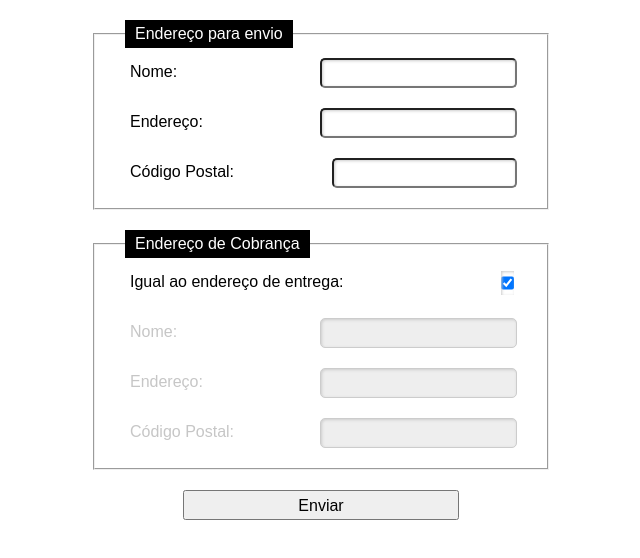
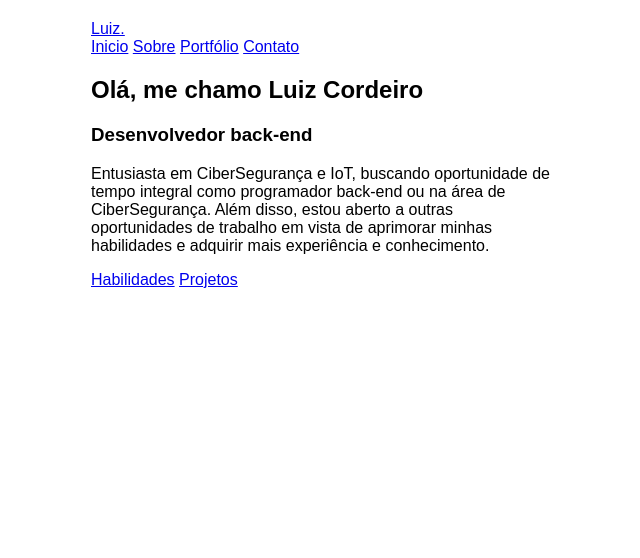
Before and after one commit to LuizOtr/portfolio, a plain HTML site: page index.html in a window 1280 px wide. Shown: the whole page, without its empty margins (319-959 px from the left). Drawn offline with Linux system fonts and the light colour scheme.

Commit message:
Update index.html
Adicionando página inicial no projeto, ainda incompleto, amanhã tento terminar

```diff
--- a/index.html
+++ b/index.html
@@ -1,52 +1,34 @@
 <!DOCTYPE html>
 <html lang="pt-br">
-  <head>
+<head>
     <meta charset="UTF-8">
-    <meta http-equiv="X-UA-Compatible" content="IE=edge">
     <meta name="viewport" content="width=device-width, initial-scale=1.0">
+    <title>Portfólio</title>
     <link rel="stylesheet" href="style.css">
-    <script src="script.js" defer></script>
-    <title>Formulario básico</title>
-  </head>
-  <body>
-    <form>
-      <fieldset id="shipping">
-        <legend>Endereço para envio</legend>
-        <div>
-          <label for="name1">Nome: </label>
-          <input id="name1" name="name1" type="text" required>
+</head>
+<body>
+    <header class="header">
+        <a href="#" class="logo">Luiz.</a>
+
+        <nav class="navbar">
+            <a href="#" class="active">Inicio</a>
+            <a href="#">Sobre</a>
+            <a href="#">Portfólio</a>
+            <a href="#">Contato</a>
+        </nav>
+    </header>
+
+    <section class="Inicio">
+        <div class="Inicio-content">
+            <h1>Olá, me chamo Luiz Cordeiro</h1>
+            <h3>Desenvolvedor back-end</h3>
+            <p>Entusiasta em CiberSegurança e IoT,
+                buscando oportunidade de tempo integral como programador back-end ou na área de CiberSegurança. Além disso, estou aberto a outras oportunidades de trabalho em vista de aprimorar minhas habilidades e adquirir mais experiência e conhecimento.</p>
+            <div class="btn-box">
+                    <a href="#">Habilidades</a>
+                    <a href="#">Projetos</a>
+            </div>
         </div>
-        <div>
-          <label for="address1">Endereço: </label>
-          <input id="address1" name="address1" type="text" required>
-        </div>
-        <div>
-          <label for="pcode1">Código Postal: </label>
-          <input id="pcode1" name="pcode1" type="number" required>
-        </div>
-      </fieldset>
-      <fieldset id="billing">
-        <legend>Endereço de Cobrança</legend>
-        <div>
-          <label for="billing-checkbox">Igual ao endereço de entrega:</label>
-          <input type="checkbox" id="billing-checkbox" checked>
-        </div>
-        <div>
-          <label for="name" class="billing-label disabled-label">Nome: </label>
-          <input id="name" name="name" type="text" disabled required>
-        </div>
-        <div>
-          <label for="address2" class="billing-label disabled-label">Endereço:
-          </label>
-          <input id="address2" name="address2" type="text" disabled required>
-        </div>
-        <div>
-          <label for="pcode2" class="billing-label disabled-label">Código
-            Postal: </label>
-          <input id="pcode2" name="pcode2" type="text" disabled required>
-        </div>
-      </fieldset>
-      <div><button>Enviar</button></div>
-    </form>
-  </body>
+    </section>
+</body>
 </html>
```
